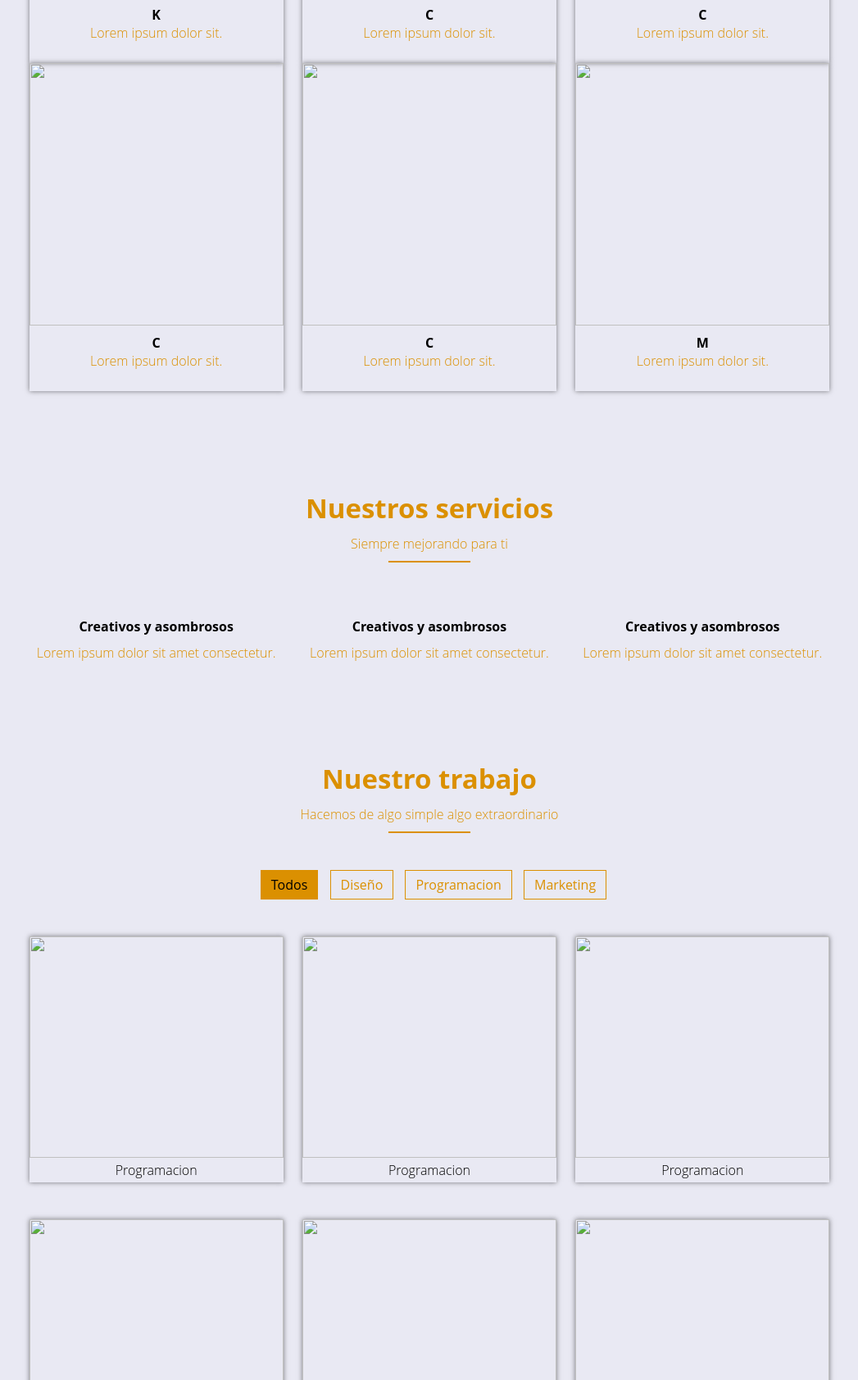
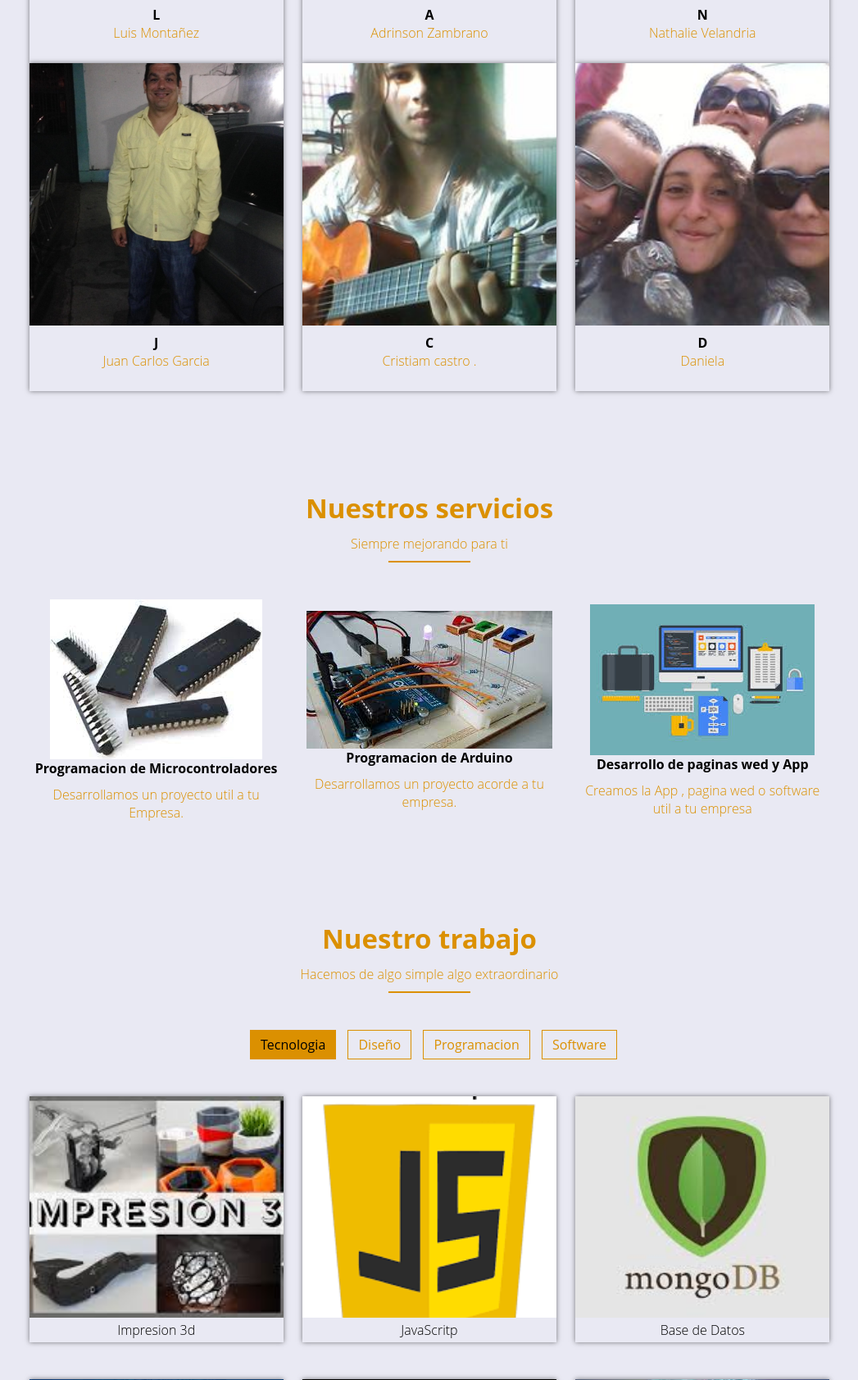
Before and after one commit to victorzam7565/ingenieria_inversa_pagina_web, a plain HTML site: page index.html in a window 1280 px wide. Shown: the part 1117-2800 px from the top of the page at 82% size, without its empty margins (116-1163 px from the left). Drawn offline with Linux system fonts and the light colour scheme.

Commit message:
pagina empresa casi lista

```diff
--- a/estilos.css
+++ b/estilos.css
@@ -429,4 +429,7 @@ footer p {
   .iconos {
     margin: auto;
   }
+  .contacto {
+    justify-content: center;
+  }
 }
--- a/index.html
+++ b/index.html
@@ -7,7 +7,7 @@ AlexCG Design, Thank you, I hope this template helps you -->
   <meta charset="UTF-8">
   <meta name="viewport" content="width=device-width, initial-scale=1.0">
   <meta http-equiv="X-UA-Compatible" content="ie=edge">
-  <title>Página web completa</title>
+  <title> web completa</title>
   <link rel="stylesheet" href="estilos.css">
   <link rel="stylesheet" href="https://use.fontawesome.com/releases/v5.3.1/css/all.css"
     integrity="sha384-mzrmE5qonljUremFsqc01SB46JvROS7bZs3IO2EmfFsd15uHvIt+Y8vEf7N7fWAU" crossorigin="anonymous">
@@ -47,62 +47,62 @@ AlexCG Design, Thank you, I hope this template helps you -->
   <main>
     <section class="team contenedor" id="equipo">
       <h3>Integrantes de nuestro equipo</h3>
-      <p class="after">Conoce a nuestros programadores he ingenieros</p>
+      <p class="after">Conoce a nuestros Integrantes</p>
       <div class="card">
         <div class="content-card">
           <div class="people">
-            <img src="img/people1.jpg" alt="">
+            <img src="img/luis montañes.jpg" alt="">
           </div>
           <div class="texto-team">
-            <h4>K</h4>
-            <p>Lorem ipsum dolor sit.</p>
+            <h4>L</h4>
+            <p>Luis Montañez</p>
           </div>
 </div>
 <div class="content-card">
   <div class="people">
-    <img src="img/people2.jpg" alt="">
+    <img src="img/adrinson.jpg" alt="">
   </div>
   <div class="texto-team">
-    <h4>C</h4>
-    <p>Lorem ipsum dolor sit.</p>
+    <h4>A</h4>
+    <p>Adrinson Zambrano</p>
   </div>
   </div>
   <div class="content-card">
     <div class="people">
-      <img src="img/people2.jpg" alt="">
+      <img src="img/nat.jpg" alt="">
     </div>
     <div class="texto-team">
-      <h4>C</h4>
-      <p>Lorem ipsum dolor sit.</p>
+      <h4>N</h4>
+      <p>Nathalie Velandria</p>
     </div>
 
     </div>
     <div class="content-card">
       <div class="people">
-        <img src="img/people2.jpg" alt="">
+        <img src="img/juan carlos garcia.jpg" alt="">
       </div>
       <div class="texto-team">
-        <h4>C</h4>
-        <p>Lorem ipsum dolor sit.</p>
+        <h4>J</h4>
+        <p>Juan Carlos Garcia</p>
       </div>
 
         </div>
         <div class="content-card">
           <div class="people">
-            <img src="img/people2.jpg" alt="">
+            <img src="img/cristiamcastro.jpg" alt="">
           </div>
           <div class="texto-team">
             <h4>C</h4>
-            <p>Lorem ipsum dolor sit.</p>
+            <p>Cristiam castro .</p>
           </div>
         </div>
         <div class="content-card">
           <div class="people">
-            <img src="img/people3.jpg" alt="">
+            <img src="img/daniela saray.jpg" alt="">
           </div>
           <div class="texto-team">
-            <h4>M</h4>
-            <p>Lorem ipsum dolor sit.</p>
+            <h4>D</h4>
+            <p>Daniela</p>
           </div>
         </div>
       </div>
@@ -113,19 +113,19 @@ AlexCG Design, Thank you, I hope this template helps you -->
         <p class="after">Siempre mejorando para ti</p>
         <div class="servicios">
           <div class="caja-servicios">
-            <img src="img/heart.png" alt="">
-            <h4>Creativos y asombrosos</h4>
-            <p>Lorem ipsum dolor sit amet consectetur.</p>
+            <img src="img/microcontroladores.jpg" alt="">
+            <h4>Programacion de Microcontroladores</h4>
+            <p>Desarrollamos un proyecto util a tu Empresa.</p>
           </div>
           <div class="caja-servicios">
-            <img src="img/responsive.png" alt="">
-            <h4>Creativos y asombrosos</h4>
-            <p>Lorem ipsum dolor sit amet consectetur.</p>
+            <img src="img/proyectos arduino.jpg" alt="">
+            <h4>Programacion de Arduino</h4>
+            <p>Desarrollamos un proyecto acorde a tu empresa.</p>
           </div>
           <div class="caja-servicios">
-            <img src="img/efectos.png" alt="">
-            <h4>Creativos y asombrosos</h4>
-            <p>Lorem ipsum dolor sit amet consectetur.</p>
+            <img src="img/desarrollo de software.jpg" alt="">
+            <h4>Desarrollo de paginas wed y App</h4>
+            <p>Creamos la App , pagina wed o software util a tu empresa</p>
           </div>
         </div>
       </div>
@@ -135,101 +135,91 @@ AlexCG Design, Thank you, I hope this template helps you -->
       <p class="after">Hacemos de algo simple algo extraordinario</p>
       <div class="botones-work">
         <ul>
-          <li class="filter active" data-nombre='todos'>Todos</li>
+          <li class="filter active" data-nombre='todos'>Tecnologia</li>
           <li class="filter" data-nombre='diseño'>Diseño</li>
           <li class="filter" data-nombre='programacion'>Programacion</li>
-          <li class="filter" data-nombre='marketing'>Marketing</li>
+          <li class="filter" data-nombre='marketing'>Software</li>
         </ul>
       </div>
       <div class="galeria-work">
         <div class="cont-work programacion">
           <div class="img-work">
-            <img src="img/programacion1.jpeg" alt="">
+            <img src="img/impresion 3d.jpg" alt="">
           </div>
           <div class="textos-work">
-            <h4>Programacion</h4>
+            <h4>Impresion 3d</h4>
           </div>
         </div>
         <div class="cont-work programacion">
           <div class="img-work">
-            <img src="img/programacion2.jpeg" alt="">
+            <img src="img/js.png" alt="">
           </div>
           <div class="textos-work">
-            <h4>Programacion</h4>
+            <h4>JavaScritp</h4>
           </div>
         </div>
         <div class="cont-work programacion">
           <div class="img-work">
-            <img src="img/programacion3.jpeg" alt="">
+            <img src="img/mongodb.jpg" alt="">
           </div>
           <div class="textos-work">
-            <h4>Programacion</h4>
+            <h4>Base de Datos</h4>
           </div>
         </div>
         <div class="cont-work diseño">
           <div class="img-work">
-            <img src="img/diseño1.jpeg" alt="">
+            <img src="img/phyton.jpg" alt="">
           </div>
           <div class="textos-work">
-            <h4>Diseño</h4>
+            <h4>Machine Learning con phyton</h4>
           </div>
         </div>
         <div class="cont-work diseño">
           <div class="img-work">
-            <img src="img/diseño2.jpeg" alt="">
+            <img src="img/c++.jpg" alt="">
           </div>
           <div class="textos-work">
-            <h4>Diseño</h4>
+            <h4>Desarrollo de software Comerciales</h4>
           </div>
         </div>
         <div class="cont-work diseño">
           <div class="img-work">
-            <img src="img/diseño3.jpeg" alt="">
+            <img src="img/inteligencia artificial.jpg" alt="">
           </div>
           <div class="textos-work">
-            <h4>Diseño</h4>
+            <h4>Inteligencia Artificial</h4>
           </div>
         </div>
-        <div class="cont-work marketing">
+        <class class="cont-work marketing">
           <div class="img-work">
-            <img src="img/marketing1.jpeg" alt="">
-          </div>
+            <img src="img/react.jpg" alt="">
+<div>
     <div class="textos-work">
-            <h4>Marketing</h4>
-          </div>
-        </div>
-        <div class="cont-work marketing">
-          <div class="img-work">
-            <img src="img/marketing2.jpeg" alt="">
-          </div>
-          <div class="textos-work">
-            <h4>Marketing</h4>
-          </div>
-        </div>
-        <div class="cont-work marketing">
-          <div class="img-work">
-            <img src="img/marketing3.jpeg" alt="">
-          </div>
-          <div class="textos-work">
-            <h4>Marketing</h4>
+<h4>Desarrollo de App</h4>
 </div>
           </div>
         </div>
+
+
+        </div>
         </section>
         </main>
+        <section class="contacto" id="contacto">
+
           <footer id="contacto">
             <div class="footer contenedor">
               <div class="marca-logo">
+                <h3> Contactenos</h3>
                 <img src="img/logo.png" alt="">
               </div>
               <div class="iconos">
                 <i class="fab fa-youtube"></i>
                 <i class="fab fa-facebook-square"></i>
-        <i class="fab fa-github"></i>
                 <i class="fab fa-whatsapp"></i>
                 <i class="fab fa-linkedin"></i>
+                <i class="fab fa-github"></i>
               </div>
-      <p>Asumir Grandes Retos nos difenrencia del resto</p>
+              <p>Asumir Grandes Retos Es Nuestra Pasion</p>
             </div>
 
           </footer>
```
Also changed, not shown: img/adrinson.jpg (added), img/c++.jpg (added), img/cristiamcastro.jpg (added), img/daniela saray.jpg (added), img/desarrollo de software.jpg (added), img/impresion 3d.jpg (added), img/inteligencia artificial.jpg (added), img/js.png (added), img/juan carlos garcia.jpg (added), img/luis montañes.jpg (added), img/microcontroladores.jpg (added), img/mongodb.jpg (added), img/nat.jpg (added), img/phyton.jpg (added), 2 more files. Lines whose indentation alone changed are shown as unchanged.
